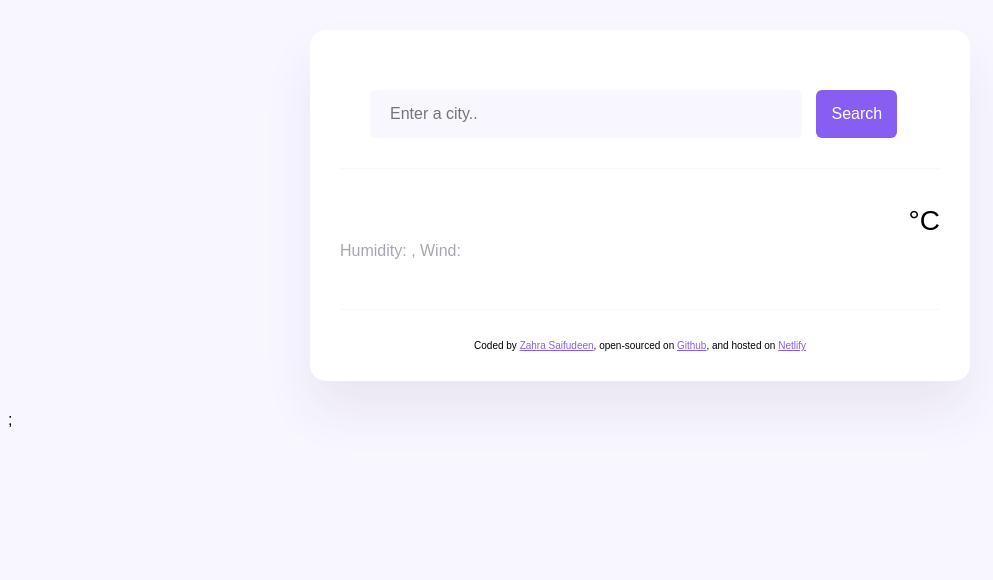
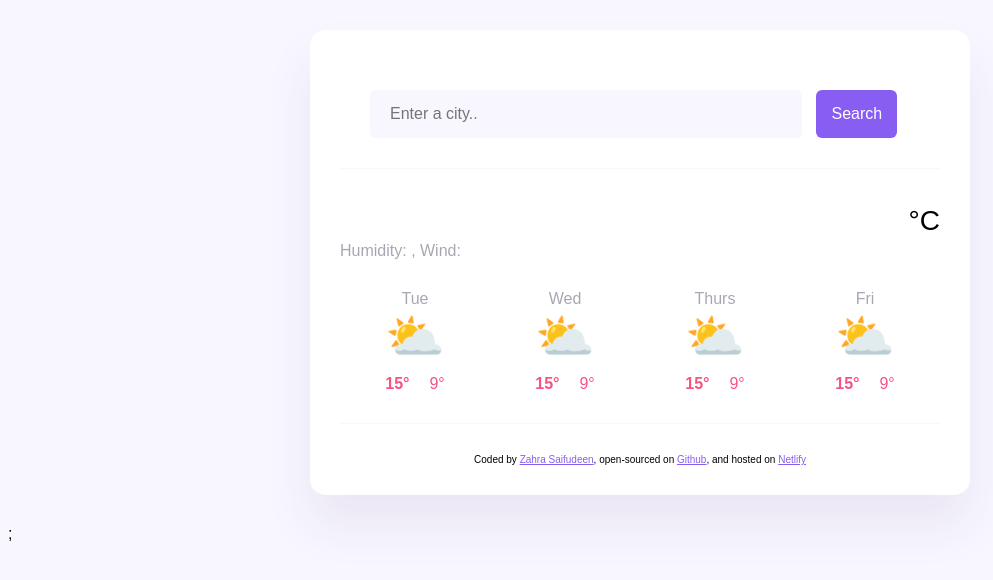
Before and after one commit to zsaifude/Mausam_official, a plain HTML site: page index.html in a window 1280 px wide. Shown: the whole page, without its empty margins (0-993 px from the left). Drawn offline with nearby package versions, Linux system fonts and the light colour scheme; no server answers; a web font is replaced by a local one.

Commit message:
Added weather forecast HTML and CSS

```diff
--- a/index.html
+++ b/index.html
@@ -51,6 +51,51 @@
             <div class="weather-unit">°C</div>
           </div>
         </div>
+        <div class="weather-forecast">
+          <div class="weather-forecast-day">
+            <div class="weather-forecast-weekday">Tue</div>
+            <div class="weather-forecast-icon">⛅️</div>
+            <div class="weather-forecast-temperatures">
+              <div class="weather-forecast-temperature">
+                <strong>15°</strong>
+              </div>
+              <div class="weather-forecast-temperature">9°</div>
+            </div>
+          </div>
+
+          <div class="weather-forecast-day">
+            <div class="weather-forecast-weekday">Wed</div>
+            <div class="weather-forecast-icon">⛅️</div>
+            <div class="weather-forecast-temperatures">
+              <div class="weather-forecast-temperature">
+                <strong>15°</strong>
+              </div>
+              <div class="weather-forecast-temperature">9°</div>
+            </div>
+          </div>
+
+          <div class="weather-forecast-day">
+            <div class="weather-forecast-weekday">Thurs</div>
+            <div class="weather-forecast-icon">⛅️</div>
+            <div class="weather-forecast-temperatures">
+              <div class="weather-forecast-temperature">
+                <strong>15°</strong>
+              </div>
+              <div class="weather-forecast-temperature">9°</div>
+            </div>
+          </div>
+
+          <div class="weather-forecast-day">
+            <div class="weather-forecast-weekday">Fri</div>
+            <div class="weather-forecast-icon">⛅️</div>
+            <div class="weather-forecast-temperatures">
+              <div class="weather-forecast-temperature">
+                <strong>15°</strong>
+              </div>
+              <div class="weather-forecast-temperature">9°</div>
+            </div>
+          </div>
+        </div>
       </main>
       <footer>
         Coded by
--- a/src/style.css
+++ b/src/style.css
@@ -90,6 +90,37 @@ main {
   margin-top: 6px;
 }
 
+.weather-forecast {
+  display: flex;
+  justify-content: space-around;
+  margin-top: 10px;
+}
+
+.weather-forecast-weekday {
+  text-align: center;
+  justify-content: center;
+  color: rgba(39, 33, 66, 0.4);
+  font-size: 16px;
+  line-height: 20px;
+}
+
+.weather-forecast-icon {
+  font-size: 48px;
+  text-align: center;
+  margin-bottom: 10px;
+}
+
+.weather-forecast-temperatures {
+  text-align: center;
+  display: flex;
+  color: rgb(246, 82, 130);
+  margin-top: 10px;
+}
+
+.weather-forecast-temperature {
+  padding: 0 10px;
+}
+
 #humidity {
   color: rgb(246, 82, 130);
 }
```
